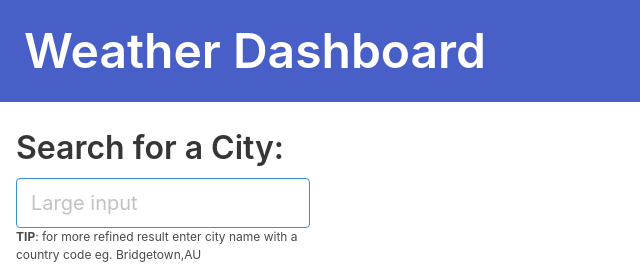
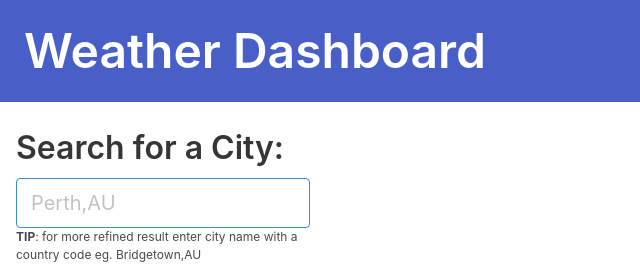
Before and after one commit to daveholst/weather-dashboard, a website: page index.html in a window 1280 px wide. Shown: the top 273 px of the page, 0-640 px from the left. Drawn offline with nearby package versions, Linux system fonts and the light colour scheme; no server answers.

Commit message:
updated text input placeholder

```diff
--- a/index.html
+++ b/index.html
@@ -24,12 +24,7 @@
         <div class="field">
           <div class="block">
             <p class="title is-3 mb-3">Search for a City:</p>
-            <input
-              id="search-field"
-              class="input is-info is-medium is-fullwidth"
-              type="text"
-              placeholder="Large input"
-            />
+            <input id="search-field" class="input is-info is-medium is-fullwidth" type="text" placeholder="Perth,AU" />
             <div class="content is-small">
               <p class=""><b>TIP</b>: for more refined result enter city name with a country code eg. Bridgetown,AU</p>
             </div>
```
